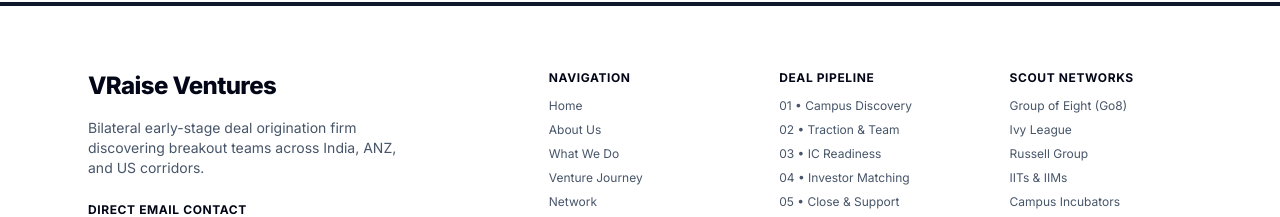
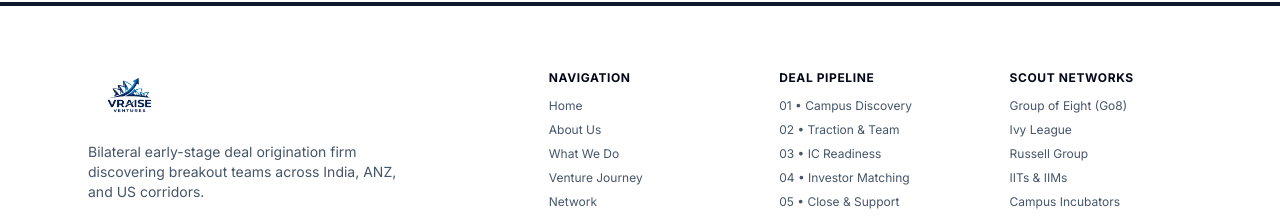
Before and after one commit to shashank-1411/VRaise_Ventures, a Next.js app: page / in a window 1280 px wide. Shown: the part 8141-8358 px from the top of the page. Built offline with nearby package versions, Linux system fonts and the light colour scheme.

Commit message:
style(Footer): replace text brand header with VRaise logo image

```diff
--- a/components/layout/Footer.tsx
+++ b/components/layout/Footer.tsx
@@ -55,9 +55,11 @@
           {/* Brand Info & Email Contact */}
           <div className="lg:col-span-2 space-y-4">
             <div>
-              <span className="font-extrabold text-2xl text-slate-950 tracking-tight block">
-                VRaise Ventures
-              </span>
+              <img
+                src="/assets/vraise-logo.png"
+                alt="VRaise Ventures Logo"
+                className="h-12 sm:h-14 w-auto object-contain mix-blend-multiply"
+              />
             </div>
 
             <p className="text-xs sm:text-sm text-slate-600 leading-relaxed max-w-xs font-normal">
```
